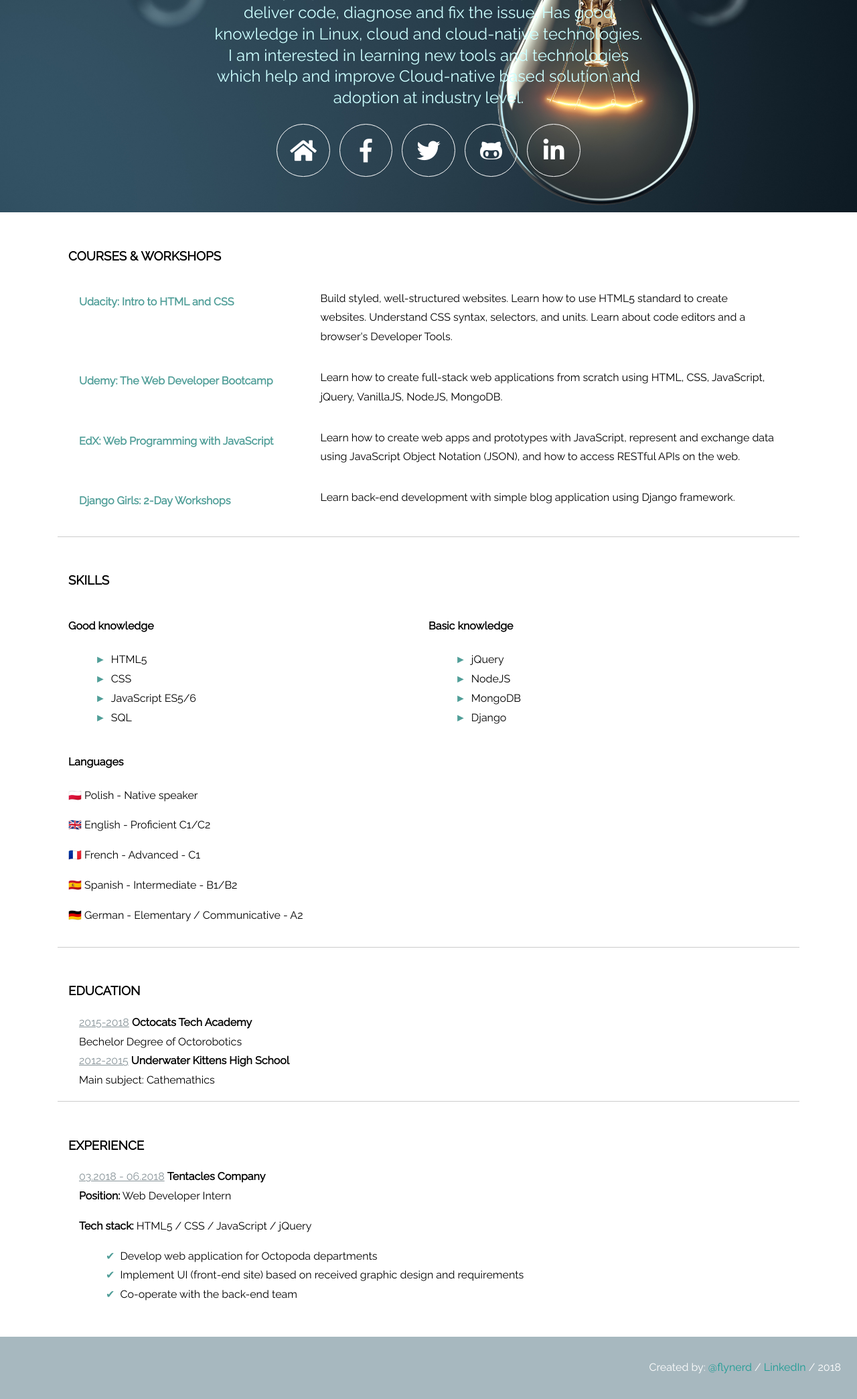
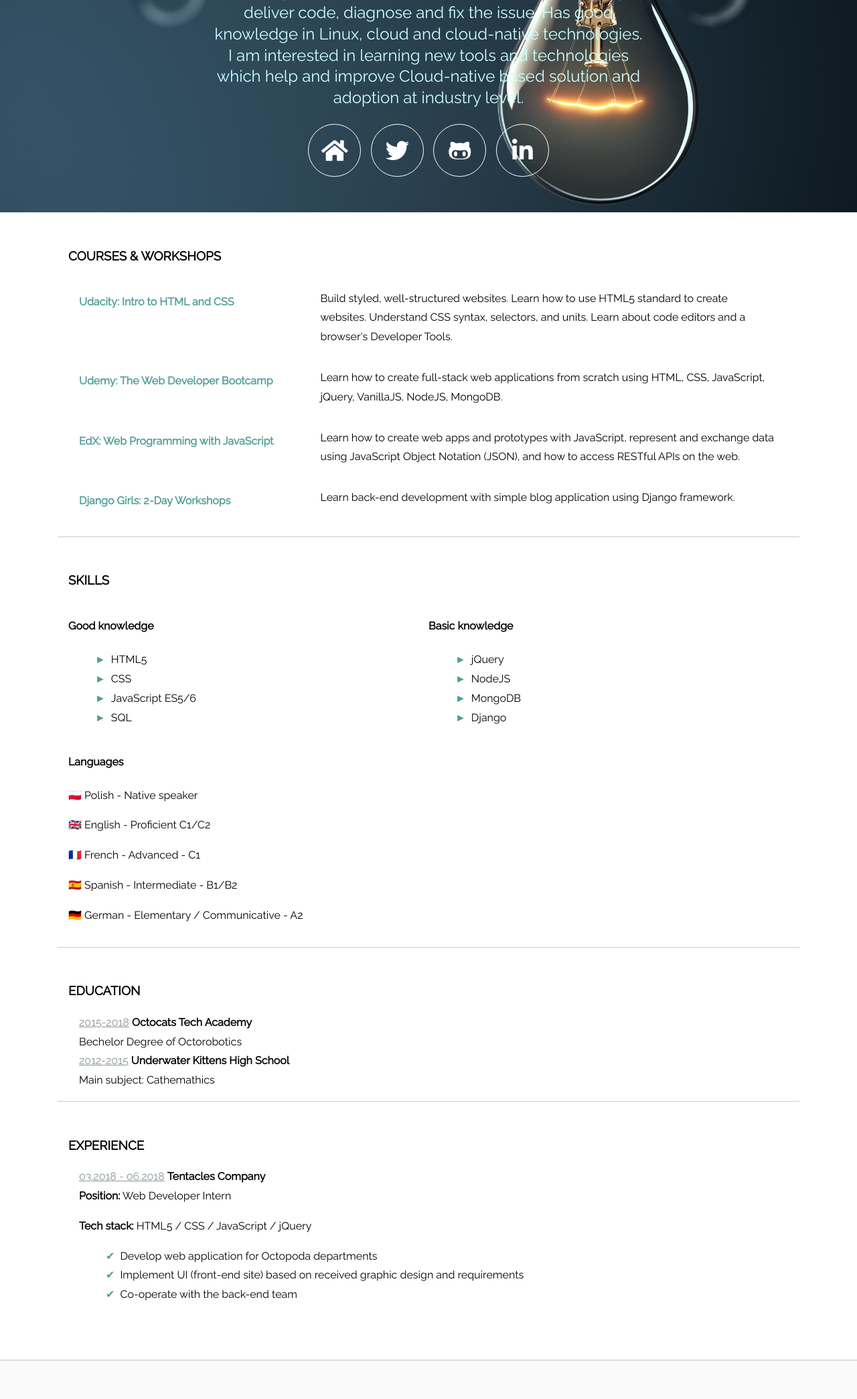
Before and after one commit to a7vicky/myblog, a Flask app: page /about in a window 1280 px wide. Shown: the part 407-2496 px from the top of the page at 67% size. After the commit the page ends 2439 px from the top, so only its background shows below. Run offline with Flask 2, Linux system fonts and the light colour scheme; some libraries are stand-ins or nearby versions.

Commit message:
chnaged footer

```diff
--- a/pyblog/static/css/about.css
+++ b/pyblog/static/css/about.css
@@ -138,12 +138,6 @@ ul.job-description li:before{
   color: #509e98;
 }
 
-footer {
- padding: 1em 1.5em;
- background: #A7B8BF;
- color: white;
- text-align: right;
-}
 
 @media only screen and (max-width: 768px) {
   .course {
@@ -168,3 +162,22 @@ footer {
     text-align: center;
   }
 }
+
+.wrapper-footer {
+  margin-top: 50px;
+  border-top: 1px solid #ddd;
+  border-bottom: 1px solid #ddd;
+  background-color: #eee;
+}
+
+/*
+footer {
+  padding: 20px 0;
+  text-align: center;
+}
+*/
+
+.fab-fo {
+  align-items: center !important;
+  justify-content: center !important;
+}
--- a/pyblog/templates/about.html
+++ b/pyblog/templates/about.html
@@ -43,9 +43,6 @@ a .fa {
 
       <a href="{{ url_for('home') }}">
           <i class="fa fa-home"></i>
-      </a>
-      <a href="https://www.facebook.com/vickywizard" target="_blank">
-        <i class="fab fa-facebook-f"></i>
       </a>
       <a href="https://www.twitter.com/vicky18dec/" target="_blank">
         <i class="fab fa-twitter"></i>
@@ -163,8 +160,36 @@ a .fa {
       </article>
     </section>
   </main>
-  <footer>
-    <p>Created by: <a href="https://www.flynerd.pl/">@flynerd</a>  / <a href="https://www.linkedin.com/in/ritalyczywek/">LinkedIn</a> / 2018 </p>
-  </footer>
+
+
+
+   <div class="wrapper-footer">
+      <div class="container">
+        <footer class="footer" style="align-items: center;">
+<!--
+<a href="https://github.com/garbagego"><i class="fab fa-github"></i></a>
+<a href="https://www.twitter.com/vicky18dec"><i class="fab fa-twitter"></i></a>
+<a href="https://www.linkedin.com/in/abhishek18dec/" target="_blank"><i class="fab fa-linkedin-in"></i></a>
+-->
+   </footer>
+      </div>
+    </div>
+
+
+        <!-- Google Analytics -->
+        <script>
+                (function(i,s,o,g,r,a,m){i['GoogleAnalyticsObject']=r;i[r]=i[r]||function(){
+                (i[r].q=i[r].q||[]).push(arguments)},i[r].l=1*new Date();a=s.createElement(o),
+                m=s.getElementsByTagName(o)[0];a.async=1;a.src=g;m.parentNode.insertBefore(a,m)
+                })(window,document,'script','//www.google-analytics.com/analytics.js','ga');
+
+                ga('create', 'UA-112161421-1', 'auto');
+                ga('send', 'pageview', {
+                  'page': '/',
+                  'title': ''
+                });
+        </script>
+        <!-- End Google Analytics -->
+
 </body>
 </html>
```
